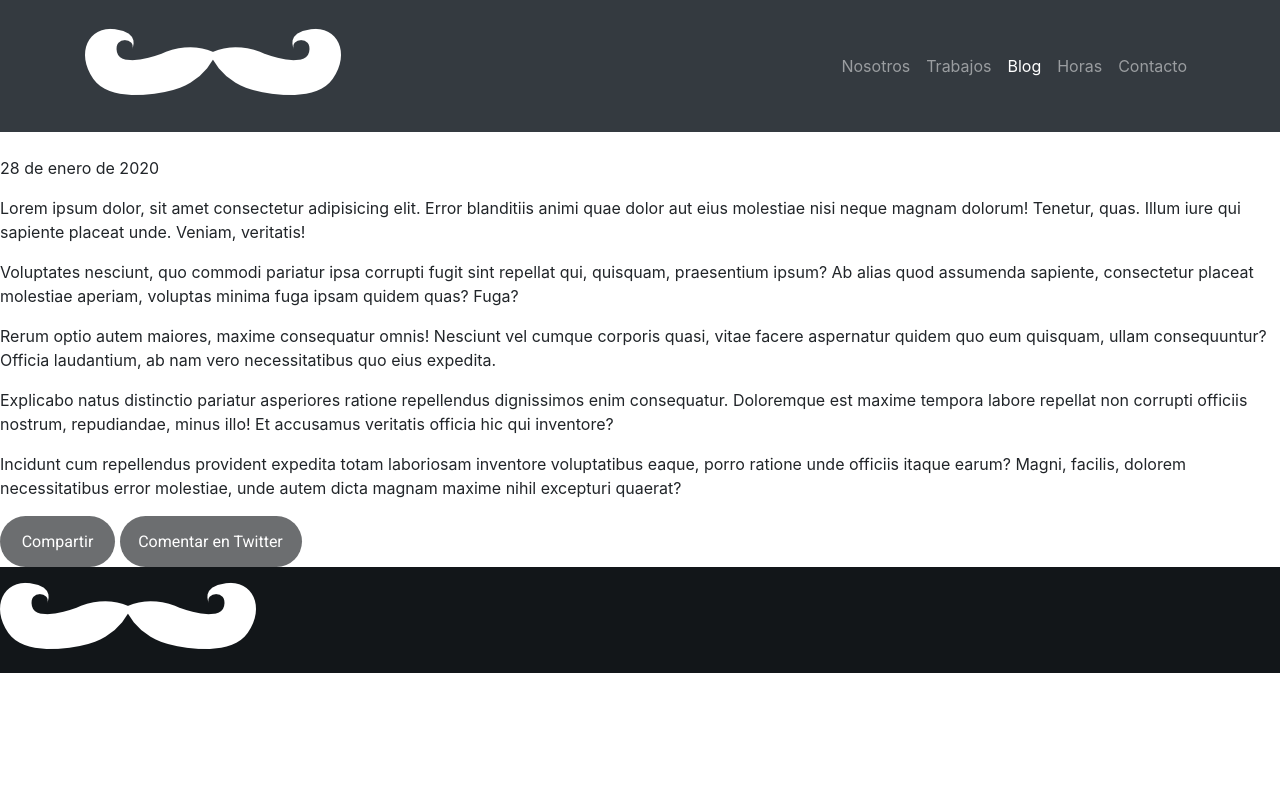
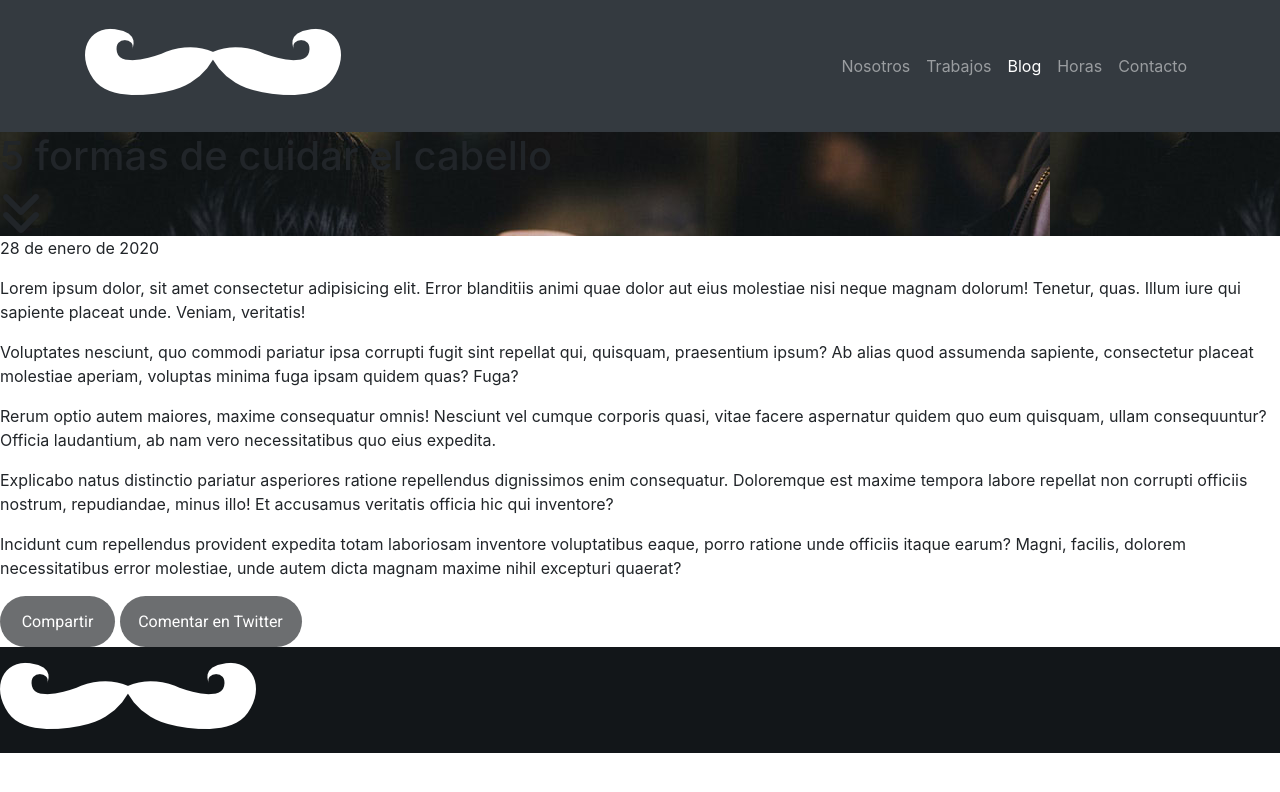
Before and after one commit to digivoro/blog-barbershop, a plain HTML site: page index.html in a window 1280 px wide. Drawn offline with nearby package versions, Linux system fonts and the light colour scheme; a web font is replaced by a local one.

Commit message:
Añadir fondo hero section

```diff
--- a/assets/sass/layout/_hero.scss
+++ b/assets/sass/layout/_hero.scss
@@ -0,0 +1,3 @@
+.hero {
+  background-image: url("assets/images/post-image.jpg");
+}
--- a/index.html
+++ b/index.html
@@ -9,6 +9,8 @@
 
     <!-- Fonts -->
     <link href="https://fonts.googleapis.com/css?family=Playfair+Display:400,900i|Roboto:300,400&display=swap" rel="stylesheet" />
+    <!-- Font Awesome -->
+    <script src="https://kit.fontawesome.com/0013c2e76c.js" crossorigin="anonymous"></script>
     <!-- Bootstrap -->
     <link rel="stylesheet" href="node_modules/bootstrap/dist/css/bootstrap.min.css" />
     <!-- Styles -->
@@ -47,7 +49,10 @@
 
       <!-- Hero -->
       <section class="hero">
-        <img src="" alt="" />
+        <h1 class="hero__title">
+          5 formas de cuidar el cabello
+        </h1>
+        <i class="fas fa-angle-double-down fa-3x"></i>
       </section>
     </header>
 
```
Also changed, not shown: assets/css/style.css, 1 other file.
